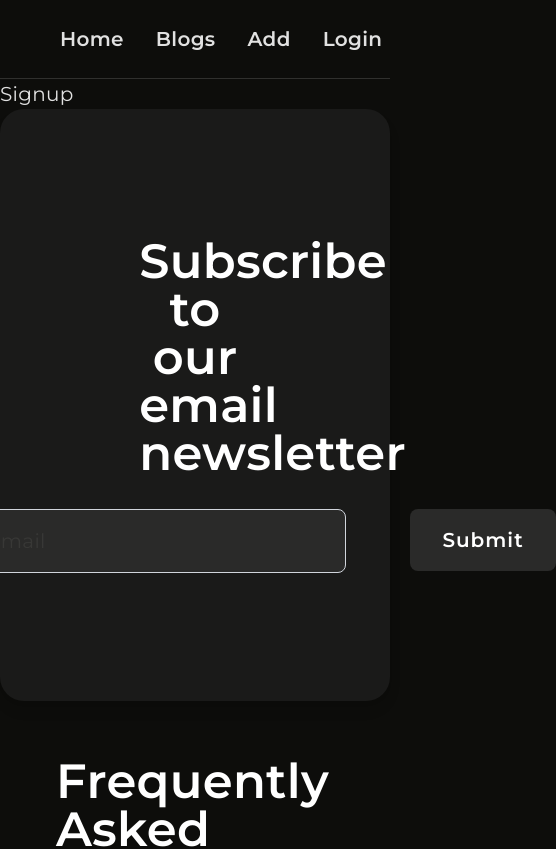
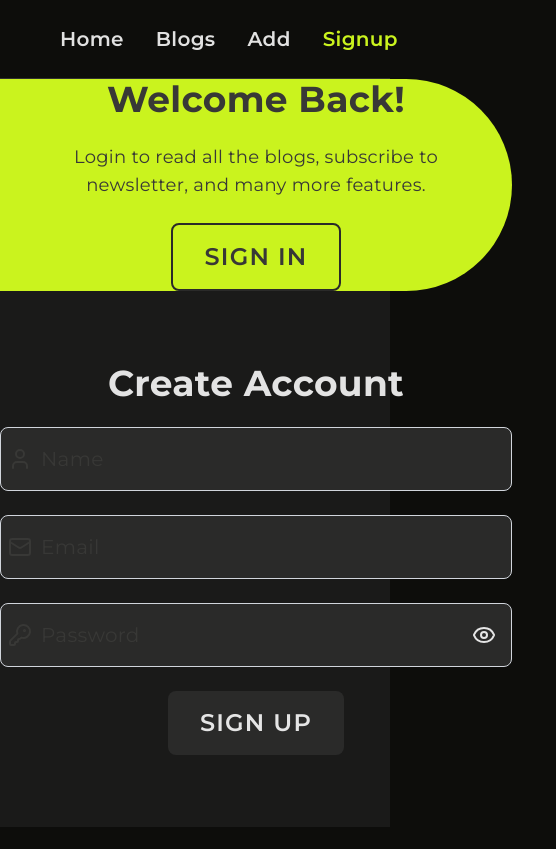
Before and after one commit to justdoit254/blog-pod, a React (Vite) app: page /auth/signup in a window 390 px wide. Shown: the top 849 px of the page, 556 px wide, since content can reach past the window. Built offline with nearby package versions, Linux system fonts and the light colour scheme; no server answers; grey boxes are pictures that could not be loaded.

Commit message:
Singup, login and logout flow

```diff
--- a/src/App.jsx
+++ b/src/App.jsx
@@ -4,13 +4,16 @@ import NewsletterSubscription from "./components/NewsletterSubscription";
 import FaqSection from "./components/FaqSection";
 import Footer from "./components/Footer";
 import Credits from "./components/Credits";
+import { useContext } from "react";
+import { AuthContext } from "./context/AuthContext.jsx";
 
 function App() {
+  const { isLoggedIn } = useContext(AuthContext);
   return (
     <>
       <Header />
       <Outlet />
-      <NewsletterSubscription />
+      {isLoggedIn && <NewsletterSubscription />}
       <FaqSection />
       <Footer />
       <Credits />
--- a/src/components/Button.jsx
+++ b/src/components/Button.jsx
@@ -1,11 +1,12 @@
 import { Loader2 } from "lucide-react";
 
-const Button = ({ children, isPending, disabled, className = "" }) => {
+const Button = ({ children, isPending, disabled, className = "", onClick }) => {
   return (
     <button
       type="submit"
       disabled={disabled || isPending}
-      className={`bg-(--dark--card-hover) text-(--white) tracking-wider rounded-lg px-8 py-4 font-semibold transition-colors duration-300 cursor-pointer hover:bg-(--dark--grey)  ${className}`}
+      className={`bg-(--dark--card-hover) tracking-wider rounded-lg px-8 py-4 font-semibold transition-colors duration-300 cursor-pointer hover:bg-(--dark--grey)  ${className}`}
+      onClick={onClick}
     >
       {isPending && <Loader2 />}
       {children}
--- a/src/components/FormInput.jsx
+++ b/src/components/FormInput.jsx
@@ -7,7 +7,7 @@ const FormInput = ({
   placeholder,
   icon: Icon,
   error = "",
-  //   onFocus,
+  onFocus,
   className,
   ...props
 }) => {
@@ -24,7 +24,7 @@ const FormInput = ({
           name={name}
           type={inputType}
           placeholder={placeholder}
-          //   onFocus={onFocus}
+          onFocus={onFocus}
           className={`min-w-lg  bg-(--dark--card-hover) border-1 border-[#ffffff25] text-(--white) px-8 py-4 rounded-lg transition-all duration-200
             ${Icon ? "pl-10" : ""}
             ${isPassword ? "pr-10" : ""}
@@ -41,14 +41,15 @@ const FormInput = ({
           <button
             type="button"
             onClick={() => setShowPassword((prevState) => !prevState)}
+            className="absolute right-4 top-1/2 -translate-y-1/2 cursor-pointer"
           >
             {showPassword ? <EyeOff /> : <Eye />}
           </button>
         )}
       </div>
       {error && (
-        <div>
-          <AlertCircle />
+        <div className="flex flex-row items-center gap-1 text-sm text-red-500">
+          <AlertCircle className="h-4 w-4" />
           {error}
         </div>
       )}
--- a/src/components/Header.jsx
+++ b/src/components/Header.jsx
@@ -1,8 +1,10 @@
 import { Link } from "react-router";
 import NavItem from "./NavItem";
+import { useContext } from "react";
+import { AuthContext } from "../context/AuthContext";
 
 const Header = () => {
-  const isLoggedIn = false;
+  const { isLoggedIn } = useContext(AuthContext);
   return (
     <div className="sticky top-0 z-50 bg-(--dark) flex justify-between items-center max-w-lvw px-15 py-6 border-b border-[#ffffff25]">
       <Link to="/">
@@ -20,7 +22,7 @@ const Header = () => {
           {isLoggedIn ? (
             <NavItem to="/profile" children={"Profile"} />
           ) : (
-            <NavItem to="/auth/login" children={"Login"} />
+            <NavItem to="/auth/signup" children={"Signup"} />
           )}
         </div>
       </nav>
--- a/src/customHooks/useFormValidation.js
+++ b/src/customHooks/useFormValidation.js
@@ -19,6 +19,10 @@ const useFormValidation = (validationRules) => {
 
         if (rule.minLength && value.length < rule.minLength) {
             return rule.minLengthMessage || `${name} must be at least ${rule.minLength} characters`;
+        }
+
+        if (rule.maxLength && value.length > rule.maxLength) {
+            return rule.maxLengthMessage || `${name} can be upto ${rule.maxLength} characters`;
         }
 
         return '';
--- a/src/pages/Home.jsx
+++ b/src/pages/Home.jsx
@@ -1,6 +1,11 @@
-import React from "react";
+import React, { useEffect } from "react";
+import { useToast } from "../context/ToastContext";
 
 const Home = () => {
+  const { showToast } = useToast();
+  useEffect(() => {
+    showToast("Account created successfully", "success");
+  }, []);
   return <div>Home</div>;
 };
 
--- a/src/pages/Login.jsx
+++ /dev/null
@@ -1,7 +0,0 @@
-import React from "react";
-
-const Login = () => {
-  return <div>Login</div>;
-};
-
-export default Login;
--- a/src/pages/Profile.jsx
+++ b/src/pages/Profile.jsx
@@ -1,7 +1,39 @@
-import React from "react";
+import React, { useContext } from "react";
+import Button from "../components/Button";
+import authService from "../services/auth";
+import { AuthContext } from "../context/AuthContext";
 
 const Profile = () => {
-  return <div>Profile</div>;
+  const { userData, setLoading, setUserData, setIsLoggedIn } =
+    useContext(AuthContext);
+
+  const handleFormSubmit = async () => {
+    setLoading(true);
+    try {
+      authService.logout();
+      setUserData(null);
+      setIsLoggedIn(false);
+      Navigate("/");
+    } catch (error) {
+      console.log("Error: ", error);
+    } finally {
+      setLoading(false);
+    }
+  };
+  return (
+    <div className="flex flex-col justify-center mt-4">
+      <h2 className="text-4xl font-bold mb-6 text-(--white-text-color)">
+        Blogs published by you
+      </h2>
+      <p>{userData?.name}</p>
+      <Button
+        className="border-(--dark--card-hover) text-2xl text-(--white-text-color) mb-16"
+        onClick={handleFormSubmit}
+      >
+        {"LOG OUT"}
+      </Button>
+    </div>
+  );
 };
 
 export default Profile;
--- a/src/pages/Signup.jsx
+++ /dev/null
@@ -1,7 +0,0 @@
-import React from "react";
-
-const Signup = () => {
-  return <div>Signup</div>;
-};
-
-export default Signup;
--- /dev/null
+++ b/src/pages/SignupLogin.jsx
@@ -0,0 +1,202 @@
+import { useContext, useRef } from "react";
+import { useNavigate } from "react-router";
+import { KeyRound, Mail, User } from "lucide-react";
+import Button from "../components/Button";
+import FormInput from "../components/FormInput";
+import useFormValidation from "../customHooks/useFormValidation";
+import authService from "../services/auth";
+import { useToast } from "../context/ToastContext";
+import { AuthContext } from "../context/AuthContext";
+
+const validationRules = {
+  name: {
+    required: false,
+    pattern: /^[a-zA-Z][a-zA-Z0-9'’\- ]*$/,
+    requiredMessage: "",
+    patternMessage: "Please enter a valid name",
+    maxLength: 120,
+    maxLengthMessage: "Please enter a name with 120 characters or fewer.",
+  },
+  email: {
+    required: true,
+    pattern: /^[^\s@]+@[^\s@]+\.[^\s@]+$/,
+    requiredMessage: "Email is required",
+    patternMessage: "Please enter a valid email address",
+  },
+  password: {
+    required: true,
+    // pattern: /^(?=.*[a-z])(?=.*[A-Z])(?=.*\d)(?=.*[^\w\s]).*$/,
+    requiredMessage: "Password is required",
+    patternMessage: "Please enter a secure password",
+    minLength: 8,
+    minLengthMessage: "Password must be at least 8 characters long",
+  },
+};
+
+const SignupLogin = ({ mode }) => {
+  const navigate = useNavigate();
+  const isSignup = mode === "signup";
+  const nameRef = useRef(null);
+  const emailRef = useRef(null);
+  const passwordRef = useRef(null);
+
+  const { nameValidationRule, ...restValidationRules } = validationRules;
+  const { errors, validateForm, clearError } = useFormValidation(
+    isSignup ? validationRules : restValidationRules
+  );
+
+  const { showToast } = useToast();
+
+  const { setLoading, setUserData, setIsLoggedIn } = useContext(AuthContext);
+
+  const handleSignUp = async () => {
+    const formData = new FormData();
+    formData.append(nameRef.current.name, nameRef.current.value);
+    formData.append(emailRef.current.name, emailRef.current.value);
+    formData.append(passwordRef.current.name, passwordRef.current.value);
+
+    if (!validateForm(formData)) {
+      return;
+    }
+
+    //API call
+    try {
+      const userAccountCreate = await authService.createAccount({
+        email: emailRef.current.value,
+        password: passwordRef.current.value,
+        name: nameRef.current.value,
+      });
+      // nameRef.current = null;
+      // emailRef.current = null;
+      // passwordRef.current = null;
+      //Show toast
+      showToast("Account created successfully", "success");
+
+      setIsLoggedIn(true);
+      setUserData(userAccountCreate);
+
+      //Navigate to home page
+      navigate("/");
+    } catch (error) {
+      console.error("Error creating account");
+      showToast("Account created successfully", "error");
+      setIsLoggedIn(false);
+      setUserData(null);
+    } finally {
+      setLoading(false);
+    }
+  };
+
+  const handleSignIn = async () => {
+    const formData = new FormData();
+    formData.append(emailRef.current.name, emailRef.current.value);
+    formData.append(passwordRef.current.name, passwordRef.current.value);
+
+    if (!validateForm(formData)) {
+      return;
+    }
+
+    //API call
+    setLoading(true);
+    try {
+      const userLogin = await authService.login({
+        email: emailRef.current.value,
+        password: passwordRef.current.value,
+      });
+      // nameRef.current = null;
+      // emailRef.current = null;
+      // passwordRef.current = null;
+      //Show toast
+      showToast("Logged in successfully", "success");
+
+      setIsLoggedIn(true);
+      setUserData(userLogin);
+
+      //Take to home page
+      navigate("/");
+    } catch (error) {
+      console.error("Error while logging");
+      showToast("Log in failed", "error");
+      setIsLoggedIn(false);
+      setUserData(null);
+    } finally {
+      setLoading(false);
+    }
+  };
+
+  return (
+    <div
+      className={`transition-all duration-500 ease-in-out  max-w-7xl mx-auto ${
+        isSignup
+          ? "grid md:grid-cols-[45%_55%] bg-(--dark--card-bg)"
+          : "flex justify-center h-screen bg-(--dark)"
+      }`}
+    >
+      {isSignup && (
+        <div className="bg-(--lime) rounded-tr-[8rem] rounded-br-[8rem] flex flex-col items-center justify-center text-center px-5">
+          <h2 className="text-4xl font-bold mb-6 text-(--dark--grey)">
+            Welcome Back!
+          </h2>
+          <p className="text-lg mb-6 max-w-11/12 text-(--dark--grey)">
+            Login to read all the blogs, subscribe to newsletter, and many more
+            features.
+          </p>
+          <Button
+            className="border-(--dark--card-hover) border-2 bg-(--lime) text-2xl text-(--dark--grey) hover:text-(--white-text-color)"
+            onClick={() => navigate("/auth/login")}
+          >
+            SIGN IN
+          </Button>
+        </div>
+      )}
+      <div
+        className={`py-18 flex flex-col items-center justify-center transition-all duration-500 ${
+          isSignup ? "" : "max-w-xl bg-(--dark--card-bg) px-16"
+        }`}
+      >
+        <h2 className="text-4xl font-bold mb-6 text-(--white-text-color)">
+          {isSignup ? "Create Account" : "Login to your account"}
+        </h2>
+        <div className="w-full max-w-2xl flex flex-col items-center space-y-6">
+          {isSignup && (
+            <FormInput
+              name="name"
+              type="name"
+              placeholder="Name"
+              icon={User}
+              ref={nameRef}
+              error={errors.name}
+              onFocus={() => clearError("name")}
+            />
+          )}
+          <FormInput
+            name="email"
+            type="email"
+            placeholder="Email"
+            icon={Mail}
+            ref={emailRef}
+            error={errors.email}
+            onFocus={() => clearError("email")}
+          />
+          <FormInput
+            name="password"
+            type="password"
+            placeholder="Password"
+            icon={KeyRound}
+            ref={passwordRef}
+            error={errors.password}
+            onFocus={() => clearError("password")}
+          />
+          <Button
+            className="border-(--dark--card-hover) text-2xl text-(--white-text-color)"
+            onClick={isSignup ? handleSignUp : handleSignIn}
+          >
+            {isSignup ? "SIGN UP" : "SIGN IN"}
+          </Button>
+        </div>
+      </div>
+    </div>
+  );
+};
+
+export default SignupLogin;
```
Also changed, not shown: src/main.jsx (+10 -7 lines).
